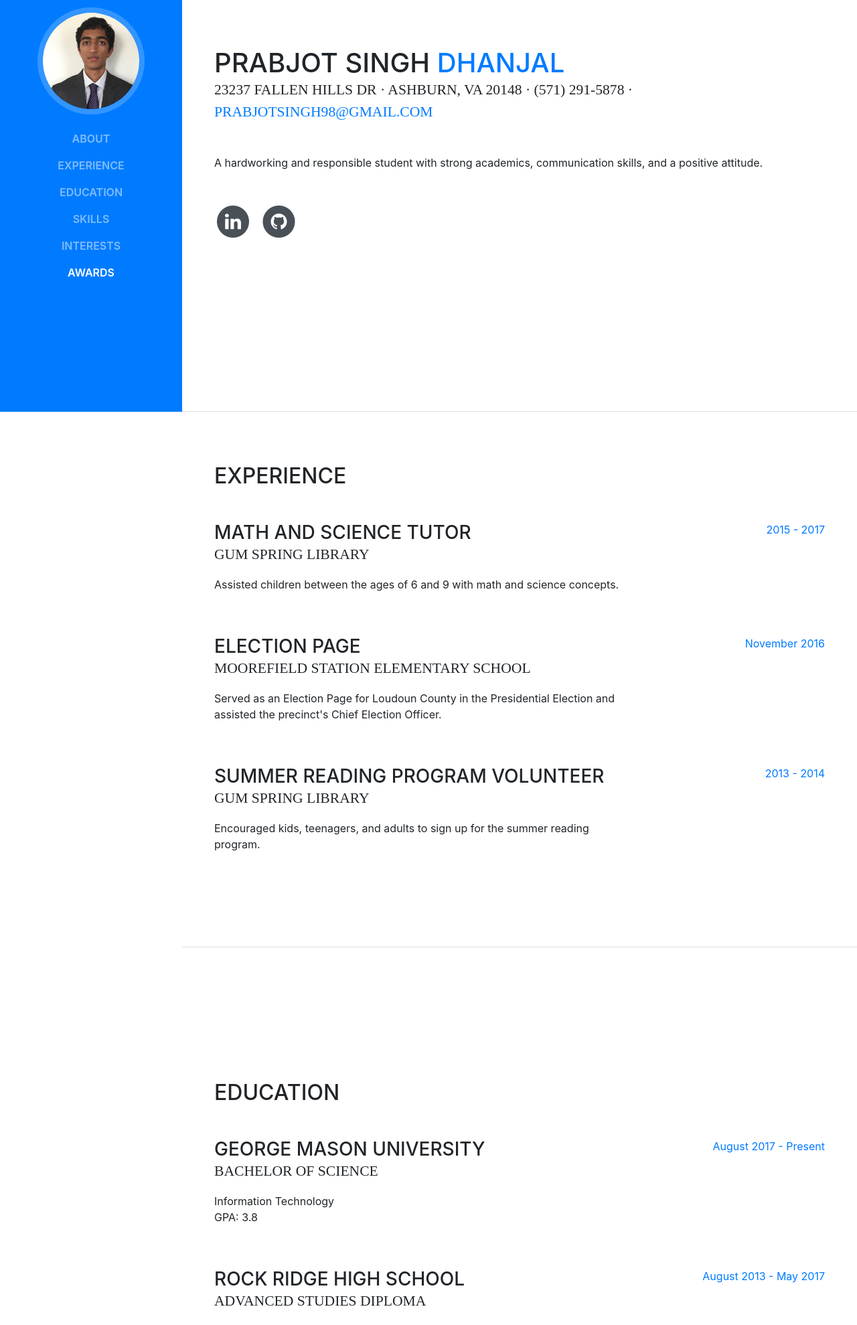
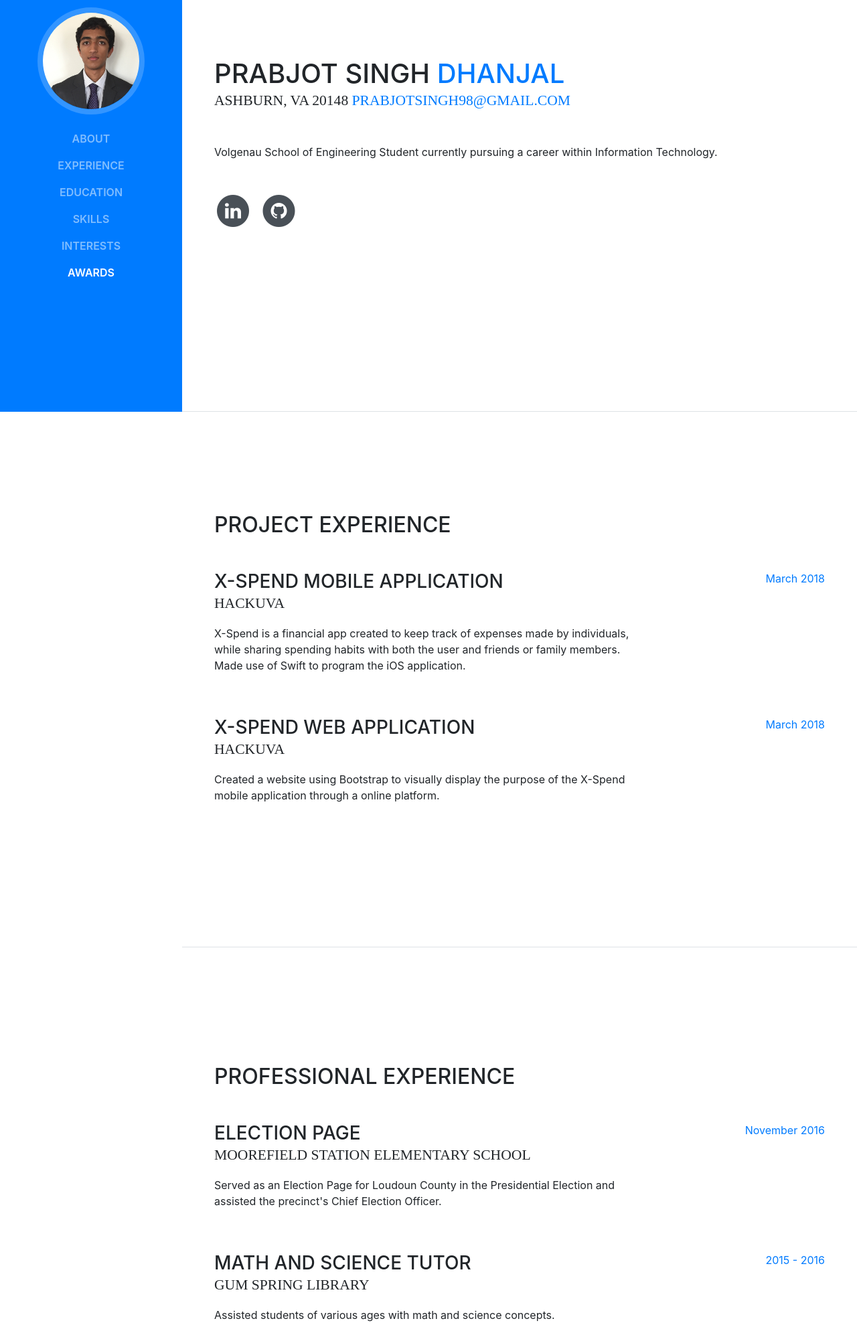
Before and after one commit to prabjotdhanjal/prabjotdhanjal.github.io, a website with bundled scripts: page index.html in a window 1280 px wide. Shown: the part 185-2164 px from the top of the page at 67% size. Built offline with nearby package versions, Linux system fonts and the light colour scheme; a web font is replaced by a local one.

Commit message:
Updated Changes
Updated the information within the webpage.

```diff
--- a/index.html
+++ b/index.html
@@ -68,13 +68,13 @@
           <h1 class="mb-0">Prabjot Singh
             <span class="text-primary">Dhanjal</span>
           </h1>
-          <div class="subheading mb-5">23237 Fallen Hills Dr · Ashburn, VA 20148 · (571) 291-5878 ·
+          <div class="subheading mb-5">Ashburn, VA 20148
             <a href="mailto:name@email.com">prabjotsingh98@gmail.com</a>
           </div>
-          <p class="mb-5">A hardworking and responsible student with strong academics, communication skills, and a positive attitude.</p>
+          <p class="mb-5">Volgenau School of Engineering Student currently pursuing a career within Information Technology.</p>
           <ul class="list-inline list-social-icons mb-0">
             <li class="list-inline-item">
-              <a href="https://www.linkedin.com/in/prabjot-singh-dhanjal-05192615a/">
+              <a href="https://www.linkedin.com/in/prabjotdhanjal">
                 <span class="fa-stack fa-lg">
                   <i class="fa fa-circle fa-stack-2x"></i>
                   <i class="fa fa-linkedin fa-stack-1x fa-inverse"></i>
@@ -93,22 +93,39 @@
         </div>
       </section>
 
-      <section class="resume-section p-3 p-lg-5 d-flex flex-column" id="experience">
+	        <section class="resume-section p-3 p-lg-5 d-flex flex-column" id="experience">
         <div class="my-auto">
-          <h2 class="mb-5">Experience</h2>
+          <h2 class="mb-5">Project Experience</h2>
 
-          <div class="resume-item d-flex flex-column flex-md-row mb-5">
+		  <div class="resume-item d-flex flex-column flex-md-row mb-5">
             <div class="resume-content mr-auto">
-              <h3 class="mb-0">Math and Science Tutor</h3>
-              <div class="subheading mb-3">Gum Spring Library</div>
-              <p>Assisted children between the ages of 6 and 9 with math and science concepts.</p>
+              <h3 class="mb-0">X-Spend Mobile Application</h3>
+              <div class="subheading mb-3">HackUVA</div>
+              <p>X-Spend is a financial app created to keep track of expenses made by individuals, while sharing spending habits with both the user and friends or family members. Made use of Swift to program the iOS application.</p>
             </div>
             <div class="resume-date text-md-right">
-              <span class="text-primary">2015 - 2017</span>
+              <span class="text-primary">March 2018</span>
             </div>
           </div>
 
           <div class="resume-item d-flex flex-column flex-md-row mb-5">
+            <div class="resume-content mr-auto">
+              <h3 class="mb-0">X-Spend Web Application</h3>
+              <div class="subheading mb-3">HackUVA</div>
+              <p>Created a website using Bootstrap to visually display the purpose of the X-Spend mobile application through a online platform.</p>
+            </div>
+            <div class="resume-date text-md-right">
+              <span class="text-primary">March 2018</span>
+            </div>
+          </div>
+
+      </section>
+
+      <section class="resume-section p-3 p-lg-5 d-flex flex-column" id="experience">
+        <div class="my-auto">
+          <h2 class="mb-5">Professional Experience</h2>
+
+		  <div class="resume-item d-flex flex-column flex-md-row mb-5">
             <div class="resume-content mr-auto">
               <h3 class="mb-0">Election Page</h3>
               <div class="subheading mb-3">Moorefield Station Elementary School</div>
@@ -121,12 +138,12 @@
 
           <div class="resume-item d-flex flex-column flex-md-row mb-5">
             <div class="resume-content mr-auto">
-              <h3 class="mb-0">Summer Reading Program Volunteer</h3>
+              <h3 class="mb-0">Math and Science Tutor</h3>
               <div class="subheading mb-3">Gum Spring Library</div>
-              <p>Encouraged kids, teenagers, and adults to sign up for the summer reading program.</p>
+              <p>Assisted students of various ages with math and science concepts.</p>
             </div>
             <div class="resume-date text-md-right">
-              <span class="text-primary">2013 - 2014</span>
+              <span class="text-primary">2015 - 2016</span>
             </div>
           </div>
 
@@ -201,7 +218,7 @@
         <div class="my-auto">
           <h2 class="mb-5">Interests</h2>
           <p>My name is Prabjot Singh Dhanjal and I am a student in the Volgenau School of Engineering at George Mason University. I am interested in Information Technology and hope to become a part of projects within the field.</p>
-		  <p> Outside of Information Technology, I have been part of the National Honor Society, Vice President of the Future Business Leaders of America, and an avid Bhangra dancer for both George Mason University and DCMPAA.
+		  <p> Outside of Information Technology, I am a member of The National Society of Collegiate Scholars.
         </div>
       </section>
 
@@ -212,18 +229,21 @@
 			<li>
               <i class="fa-li fa fa-trophy text-warning"></i>
               Volgenau School of Engineering Dean’s List</li>
+			<li>
+              <i class="fa-li fa fa-trophy text-warning"></i>
+              The National Society of Collegiate Scholars Member</li>
+			<li>
+              <i class="fa-li fa fa-trophy text-warning"></i>
+              W!SE Financial Literacy Certification</li>
+            <li>
+              <i class="fa-li fa fa-trophy text-warning"></i>
+              Financial Literacy Certification by MassMutual FutureSmart Program</li>
             <li>
               <i class="fa-li fa fa-trophy text-warning"></i>
               Microsoft Office Specialist for Office Word 2010</li>
             <li>
               <i class="fa-li fa fa-trophy text-warning"></i>
               Microsoft Office Specialist for Office PowerPoint 2010</li>
-            <li>
-              <i class="fa-li fa fa-trophy text-warning"></i>
-              W!SE Financial Literacy Certification</li>
-            <li>
-              <i class="fa-li fa fa-trophy text-warning"></i>
-              Financial Literacy Certification by MassMutual FutureSmart Program</li>
           </ul>
         </div>
       </section>
```
